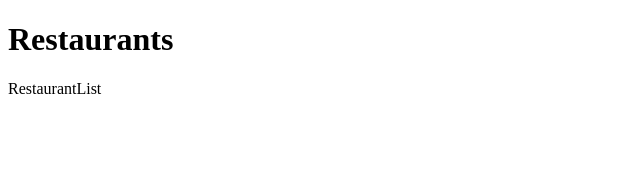
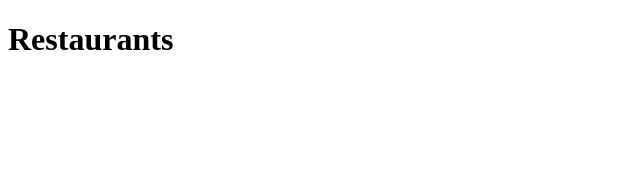
Before and after one commit to rasmusmerzin/e2e, a React (Create React App) app: page / in a window 1280 px wide. Shown: the top 170 px of the page, without its empty margins (0-640 px from the left). Built offline with nearby package versions, Linux system fonts and the light colour scheme.

Commit message:
restaurants prop for restaurant list component

```diff
--- a/src/components/RestaurantList.js
+++ b/src/components/RestaurantList.js
@@ -1,9 +1,15 @@
 import { useEffect } from "react";
 
-const RestaurantList = ({ loadRestaurants }) => {
+const RestaurantList = ({ loadRestaurants, restaurants }) => {
   useEffect(loadRestaurants, [loadRestaurants]);
 
-  return <div>RestaurantList</div>;
+  return (
+    <ul>
+      {restaurants.map((restaurant) => (
+        <li key={restaurant.id}>{restaurant.name}</li>
+      ))}
+    </ul>
+  );
 };
 
 export default RestaurantList;
--- a/src/components/RestaurantScreen.js
+++ b/src/components/RestaurantScreen.js
@@ -3,7 +3,7 @@
 const RestaurantScreen = () => (
   <div>
     <h1>Restaurants</h1>
-    <RestaurantList loadRestaurants={() => {}} />
+    <RestaurantList loadRestaurants={() => {}} restaurants={[]} />
   </div>
 );
 
```
Also changed, not shown: 1 other file (tests, documents, lock files or other folders).
